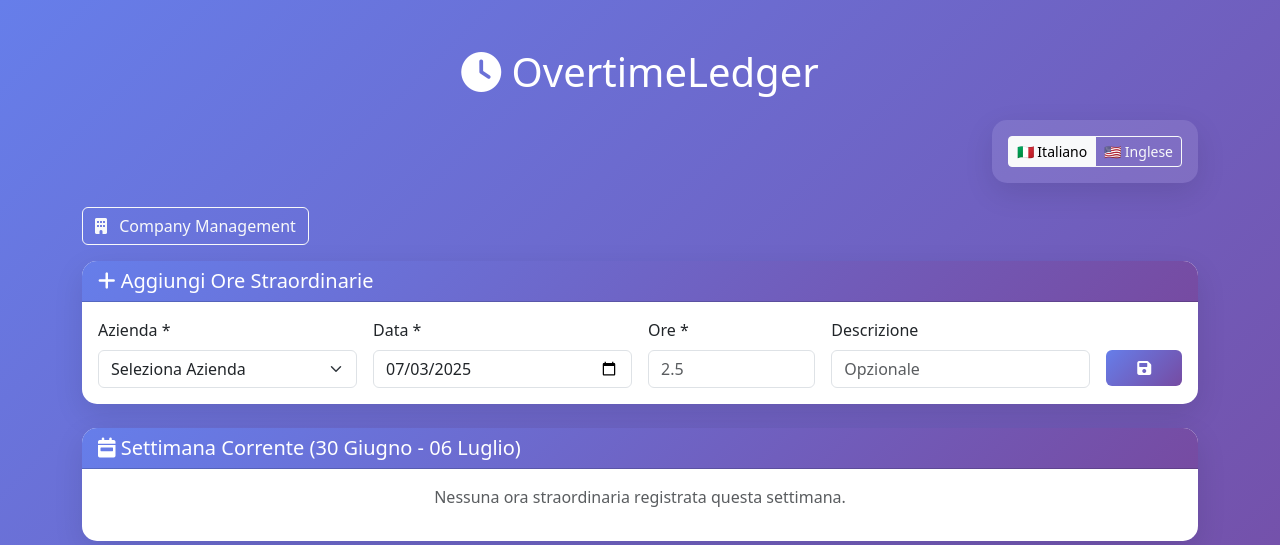
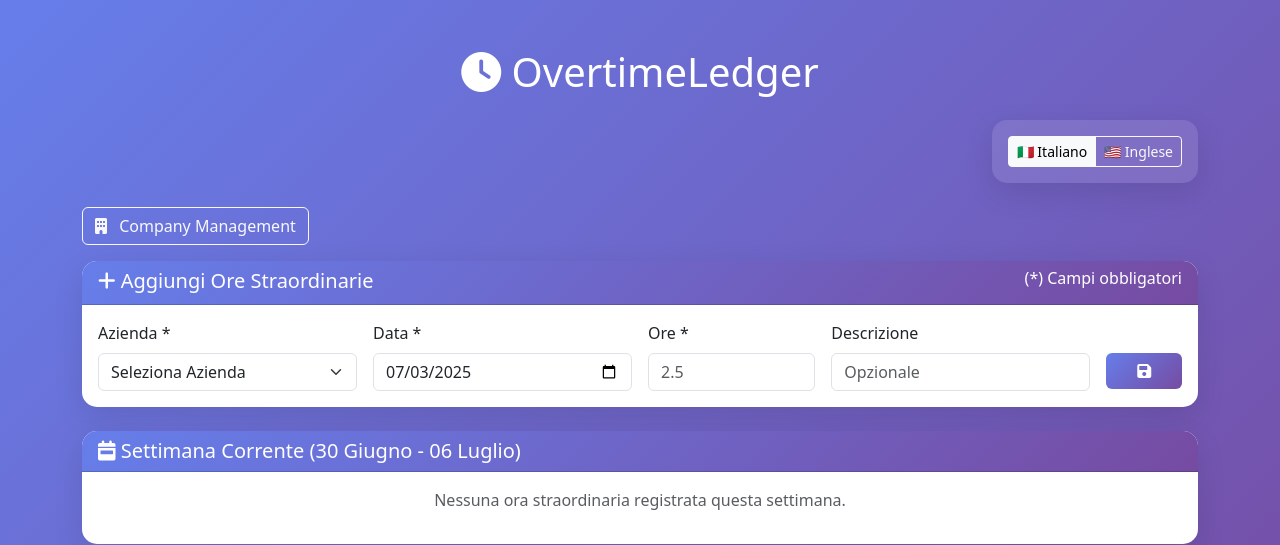
Before and after one commit to Piccios/OvertimeLedger, a PHP site: page / in a window 1280 px wide. Shown: the top 545 px of the page. Run offline with PHP 8.4, Linux system fonts and the light colour scheme; data that the repository does not hold is empty.

Commit message:
Enhance index.php layout by adding a new header element for required fields and update translations.php to include the corresponding translation for required fields in both Italian and English.

```diff
--- a/index.php
+++ b/index.php
@@ -247,8 +247,9 @@ function isColorDark($color) {
         <div class="row mb-4">
             <div class="col-12">
                 <div class="card">
-                    <div class="card-header">
+                    <div class="card-header d-flex justify-content-between text-center">
                         <h5 class="mb-0"><i class="fas fa-plus"></i> <?= t('add_overtime', $current_lang) ?></h5>
+                        <h6><?= t('required_fields', $current_lang) ?></h6>
                     </div>
                     <div class="card-body">
                         <form method="POST" class="row g-3">
--- a/translations.php
+++ b/translations.php
@@ -7,6 +7,7 @@ $translations = [
 
         // Form labels
         'add_overtime' => 'Aggiungi Ore Straordinarie',
+        'required_fields' => '(*) Campi obbligatori',
         'company' => 'Azienda',
         'select_company' => 'Seleziona Azienda',
         'date' => 'Data',
@@ -67,6 +68,7 @@ $translations = [
         'page_title' => 'Overtime Hours Manager',
 
         // Form labels
+        'required_fields' => '(*) Required fields',
         'add_overtime' => 'Add Overtime Hours',
         'company' => 'Company',
         'select_company' => 'Select Company',
```
